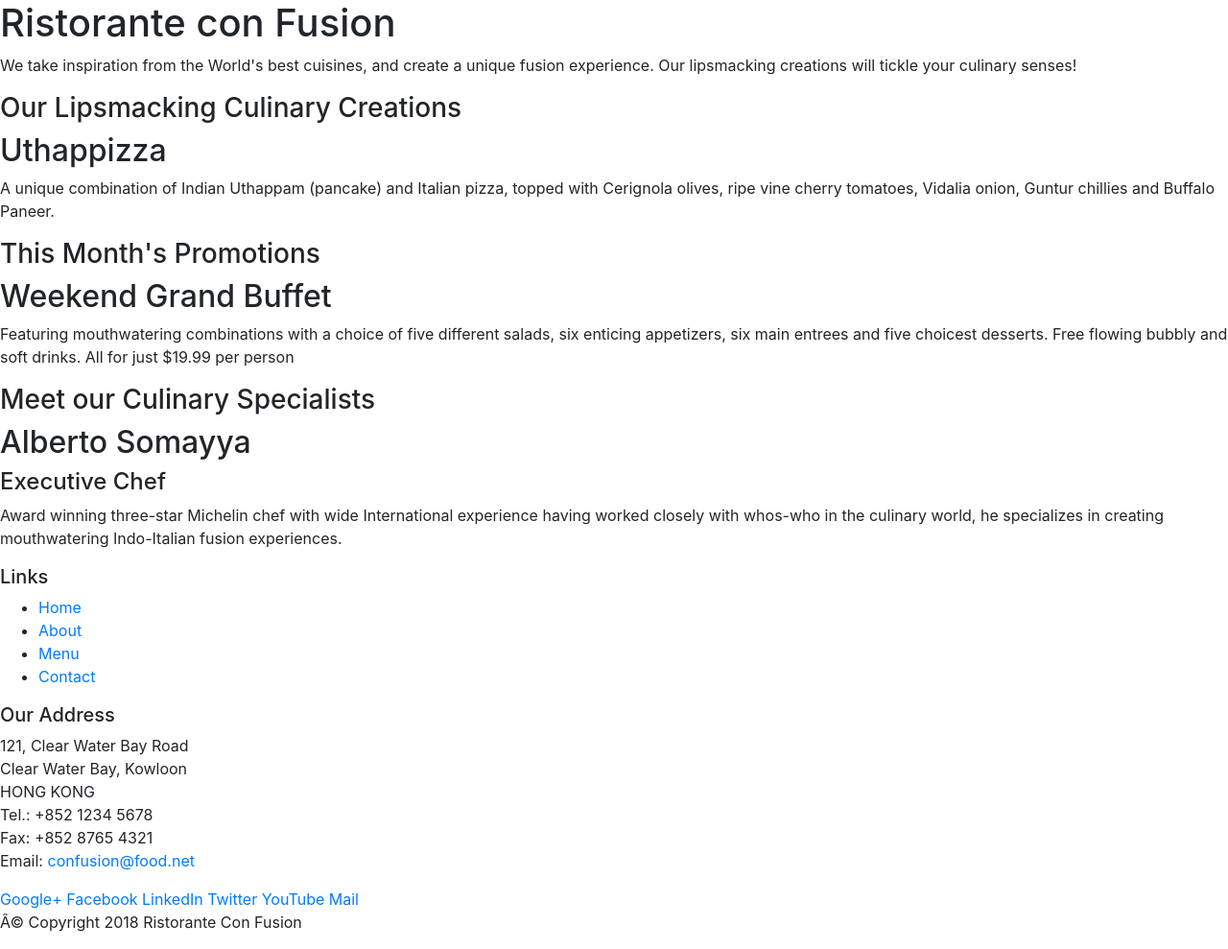
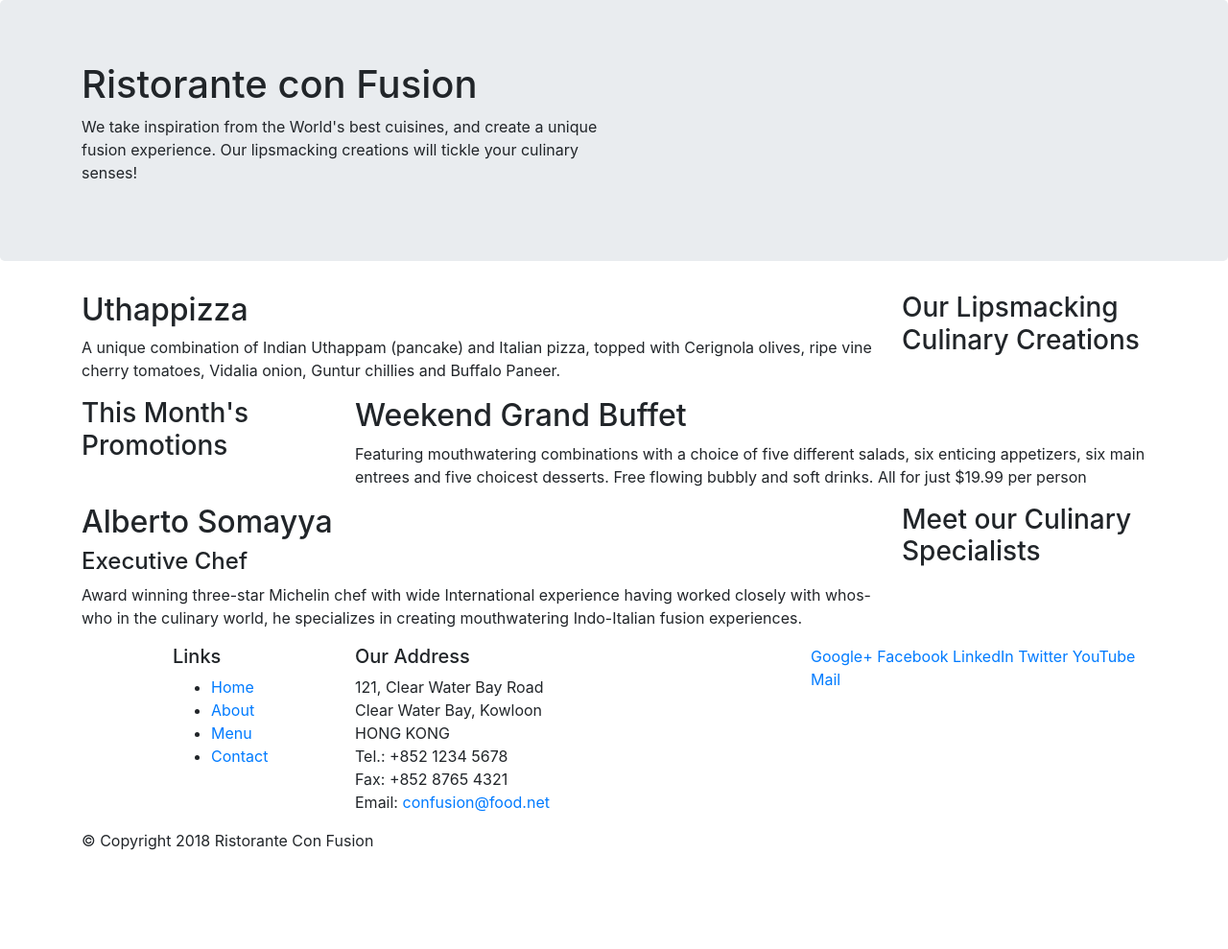
Before and after one commit to prabeous73/bootstrap-practice, a website: page index.html in a window 1280 px wide. Shown: the whole page at 96% size. After the commit the page ends 904 px from the top, so only its background shows below. Drawn offline with nearby package versions, Linux system fonts and the light colour scheme.

Commit message:
bootstrap-grid 1

```diff
--- a/index.html
+++ b/index.html
@@ -3,9 +3,9 @@
 
 <head>
     <!-- Required meta tags -->
-    <!-- <meta charset="utf-8">
+    <meta charset="utf-8">
     <meta name="viewport" content="width=device-width, initial-scale=1, shrink-to-fit=no">
-    <meta http-equiv="x-ua-compatible" content="ie=edge"> -->
+    <meta http-equiv="x-ua-compatible" content="ie=edge">
 
     <!-- Bootstrap CSS -->
     <link rel="stylesheet" href="node_modules/bootstrap/dist/css/bootstrap.min.css">
@@ -15,46 +15,46 @@
 
 <body>
 
-    <header>
-        <div>
-            <div>
-                <div>
+    <header class="jumbotron">
+        <div class="container">
+            <div class="row">
+                <div class="col-12 col-sm-6">
                     <h1>Ristorante con Fusion</h1>
                     <p>We take inspiration from the World's best cuisines, and create a unique fusion experience. Our lipsmacking creations will tickle your culinary senses!</p>
                 </div>
-                <div>
+                <div class="col-12 col-sm">
                 </div>
             </div>
         </div>
     </header>
 
-    <div>
-        <div>
-            <div>
+    <div class="container">
+        <div class="row">
+            <div class="col-12 col-sm-4 order-sm-last col-md-3">
                 <h3>Our Lipsmacking Culinary Creations</h3>
             </div>
-            <div>
+            <div class="col col-sm order-sm-first col-md">
                 <h2>Uthappizza</h2>
                 <p>A unique combination of Indian Uthappam (pancake) and Italian pizza, topped with Cerignola olives, ripe vine cherry tomatoes, Vidalia onion, Guntur chillies and Buffalo Paneer.</p>
             </div>
         </div>
 
 
-        <div>
-            <div>
+        <div class="row">
+            <div class="col-12 col-sm-4 col-md-3">
                 <h3>This Month's Promotions</h3>
             </div>
-            <div>
+            <div class="col col-sm col-md">
                 <h2>Weekend Grand Buffet</h2>
                 <p>Featuring mouthwatering combinations with a choice of five different salads, six enticing appetizers, six main entrees and five choicest desserts. Free flowing bubbly and soft drinks. All for just $19.99 per person </p>
             </div>
         </div>
 
-        <div>
-            <div>
+        <div class="row">
+            <div class="col-12 col-sm-4 order-sm-last col-md-3">
                 <h3>Meet our Culinary Specialists</h3>
             </div>
-            <div>
+            <div class="col col-sm order-sm-first col-md">
                 <h2>Alberto Somayya</h2>
                 <h4>Executive Chef</h4>
                 <p>Award winning three-star Michelin chef with wide International experience having worked closely with whos-who in the culinary world, he specializes in creating mouthwatering Indo-Italian fusion experiences. </p>
@@ -63,9 +63,9 @@
     </div>
 
     <footer>
-        <div>
-            <div>
-                <div>
+        <div class="container">
+            <div class="row">
+                <div class="col-4 offset-1 col-sm-2">
                     <h5>Links</h5>
                     <ul>
                         <li><a href="#">Home</a></li>
@@ -74,7 +74,7 @@
                         <li><a href="#">Contact</a></li>
                     </ul>
                 </div>
-                <div>
+                <div class="col-7 col-sm-5">
                     <h5>Our Address</h5>
                     <address>
 		              121, Clear Water Bay Road<br>
@@ -85,7 +85,7 @@
 		              Email: <a href="mailto:confusion@food.net">confusion@food.net</a>
 		           </address>
                 </div>
-                <div>
+                <div class="col-12 col-sm-4">
                     <div>
                         <a href="http://google.com/+">Google+</a>
                         <a href="http://www.facebook.com/profile.php?id=">Facebook</a>
@@ -96,8 +96,8 @@
                     </div>
                 </div>
            </div>
-           <div>
-                <div>
+           <div class="row">
+                <div class="col-auto">
                     <p>© Copyright 2018 Ristorante Con Fusion</p>
                 </div>
            </div>
```
